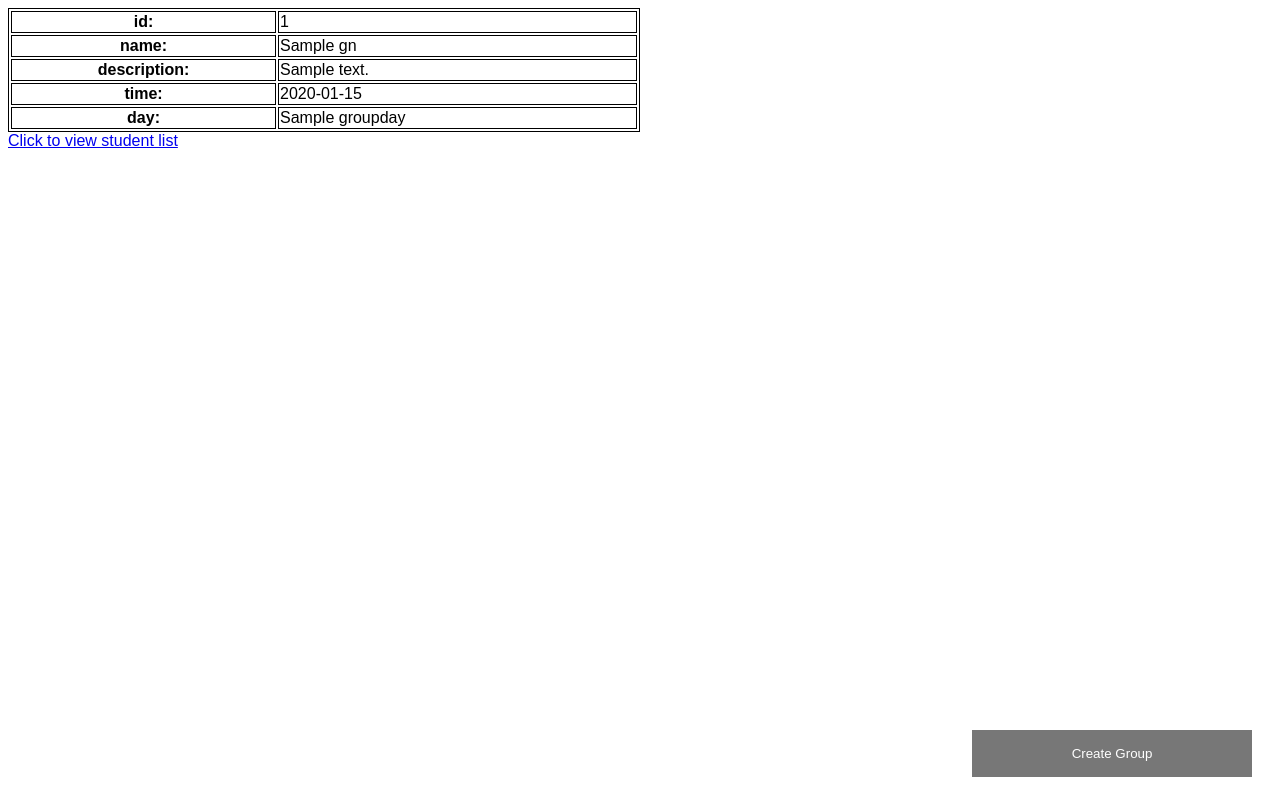
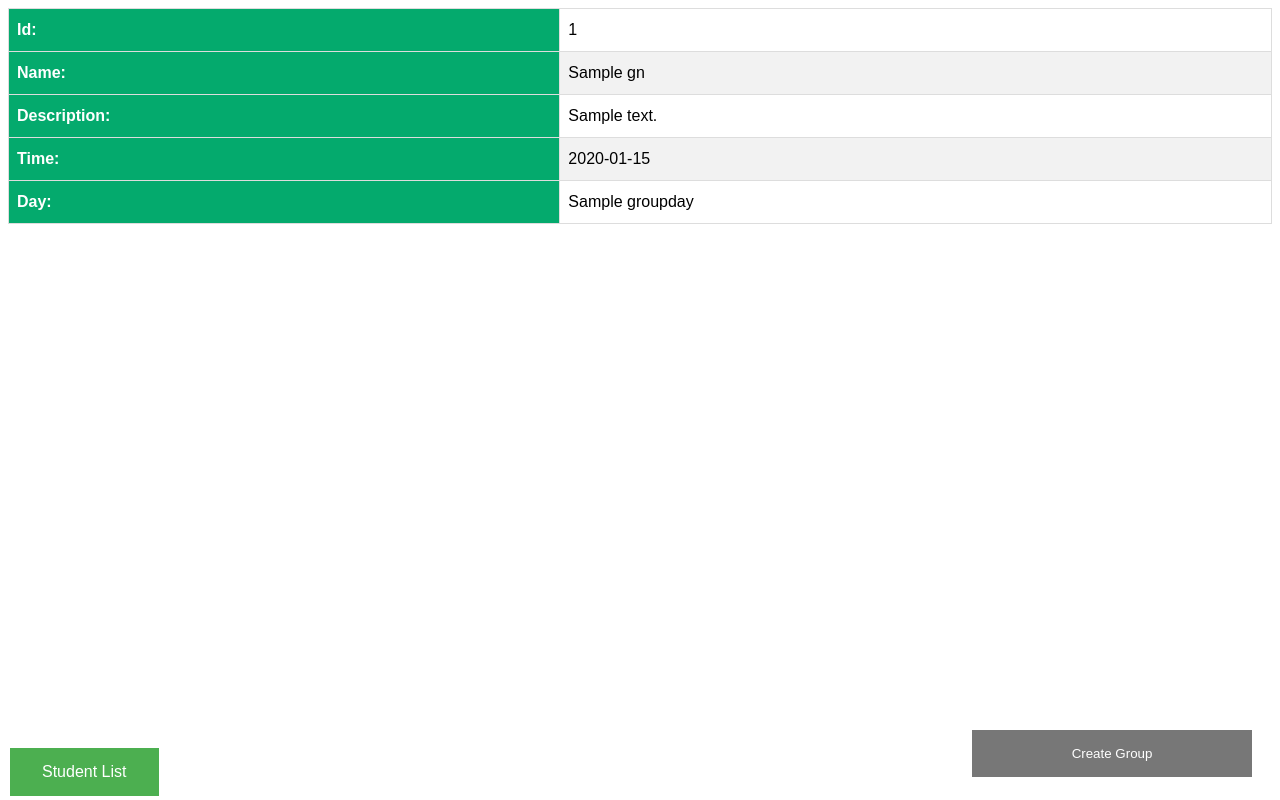
Before and after one commit to IntelligentCourage22/django-online-class, a Django app: template Project/templates/admin_login.html in a window 1280 px wide. Run offline with Django 3.2, Linux system fonts and the light colour scheme; the template is opened without the code that fills it: most values are stand-ins (such as "Sample title", 1, 10 or a date in 2020).

Commit message:
added better ui

```diff
--- a/Online_class/settings.py
+++ b/Online_class/settings.py
@@ -23,7 +23,7 @@ BASE_DIR = Path(__file__).resolve().parent.parent
 SECRET_KEY = 'django-insecure-qe4&!l5=l$&@nhz%_g37=45owk-lss@yz2@czz8=ft_p@6@)fh'
 
 # SECURITY WARNING: don't run with debug turned on in production!
-DEBUG = False
+DEBUG = True
 
 ALLOWED_HOSTS = ['1786c9d0aef9.ngrok.io', 'localhost']
 
--- a/Project/templates/admin_login.html
+++ b/Project/templates/admin_login.html
@@ -1,12 +1,21 @@
 <!DOCTYPE html>
 <html>
+
 <body>
   <style>
-        table, th, td {
+    table,
+    th,
+    td {
       border: 1px solid black;
     }
-        body {font-family: Arial, Helvetica, sans-serif;}
-* {box-sizing: border-box;}
+
+    body {
+      font-family: Arial, Helvetica, sans-serif;
+    }
+
+    * {
+      box-sizing: border-box;
+    }
 
     /* Button used to open the contact form - fixed at the bottom of the page */
     .open-button {
@@ -40,7 +49,8 @@
     }
 
     /* Full-width input fields */
-.form-container input[type=text], .form-container input[type=password] {
+    .form-container input[type=text],
+    .form-container input[type=password] {
       width: 100%;
       padding: 15px;
       margin: 5px 0 22px 0;
@@ -49,7 +59,8 @@
     }
 
     /* When the inputs get focus, do something */
-.form-container input[type=text]:focus, .form-container input[type=password]:focus {
+    .form-container input[type=text]:focus,
+    .form-container input[type=password]:focus {
       background-color: #ddd;
       outline: none;
     }
@@ -62,7 +73,7 @@
       border: none;
       cursor: pointer;
       width: 100%;
-  margin-bottom:10px;
+      margin-bottom: 10px;
       opacity: 0.8;
     }
 
@@ -72,40 +83,94 @@
     }
 
     /* Add some hover effects to buttons */
-.form-container .btn:hover, .open-button:hover {
+    .form-container .btn:hover,
+    .open-button:hover {
       opacity: 1;
     }
+
+    #ctable {
+      font-family: Arial, Helvetica, sans-serif;
+      border-collapse: collapse;
+      width: 100%;
+
+    }
+
+    #ctable td,
+    #ctable th {
+      border: 1px solid #ddd;
+      padding: 8px;
+    }
+
+    #ctable tr:nth-child(even) {
+      background-color: #f2f2f2;
+    }
+
+    #ctable tr:hover {
+      background-color: #ddd;
+    }
+
+    #ctable th {
+      padding-top: 12px;
+      padding-bottom: 12px;
+      text-align: left;
+      background-color: #04AA6D;
+      color: white;
+    }
+
+    table.center {
+      margin-left: auto;
+      margin-right: auto;
+    }
+
+    .button {
+      background-color: #4CAF50;
+      border: none;
+      color: white;
+      padding: 15px 32px;
+      text-align: center;
+      text-decoration: none;
+      display: inline-block;
+      font-size: 16px;
+      margin: 4px 2px;
+      cursor: pointer;
+    }
+
+    #btndisclaimer {
+      position: fixed;
+      right: 100;
+      bottom: 0;
+    }
   </style>
-    <table style="width:50%">
+  <table id="ctable" class="center">
 
     <tr>
-            <th>id:</th>
+      <th>Id:</th>
       {% for groupid in gi %}
       <td>{{groupid}}</td>
       {% endfor %}
 
     </tr>
     <tr>
-            <th>name:</th>
+      <th>Name:</th>
       {% for groupnames in gn %}
       <td>{{groupnames}}</td>
       {% endfor %}
 
     </tr>
     <tr>
-            <th>description:</th>
+      <th>Description:</th>
       {% for groupdesc in gd %}
       <td>{{groupdesc}}</td>
       {% endfor %}
     </tr>
     <tr>
-            <th>time:</th>
+      <th>Time:</th>
       {% for grouptime in gt %}
       <td>{{grouptime}}</td>
       {% endfor %}
     </tr>
     <tr>
-            <th>day:</th>
+      <th>Day:</th>
       {% for groupday in gday %}
       <td>{{groupday}}</td>
       {% endfor %}
@@ -113,11 +178,14 @@
 
 
   </table>
-      <a href="{% url 'group_list' %}">Click to view student list</a>
+  <br><br><br><br><br>
+  <a href="{% url 'group_list' %}"><button type="submit" class="button" id="btndisclaimer">Student List</button>
+  </a>
 
 
   <a href="{% url 'create_group' %}"><button class="open-button">Create Group</button></a>
 
 
 </body>
+
 </html>
```
Also changed, not shown: mydb.sqlite3. Lines whose indentation alone changed are shown as unchanged.
